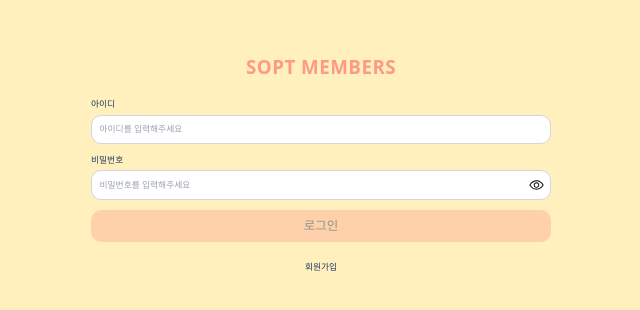
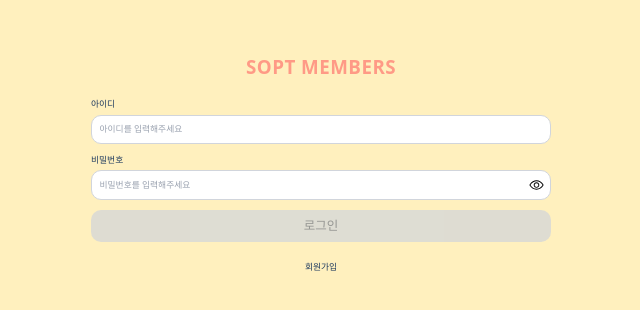
Before and after one commit to 38-lets-sopt-web/JiyeonBaek, a React (Vite) app in the folder Week4/Homework/: page /signin in a window 1280 px wide. Shown: the part 234-544 px from the top of the page, without its empty margins (319-959 px from the left). Built offline with nearby package versions, Linux system fonts and the light colour scheme.

Commit message:
fix: Button 컴포넌트 disabled 추가

```diff
--- a/Week4/Homework/src/shared/ui/Button/Button.tsx
+++ b/Week4/Homework/src/shared/ui/Button/Button.tsx
@@ -9,8 +9,8 @@ const Button = ({ children, className, type = 'button', ...props }: ButtonProps)
       type={type}
       className={cn(
         'w-full rounded-sm py-3',
-        'text-text hover:text-primary100 text-center text-xl font-medium',
-        'bg-primary200 hover:bg-primary300',
+        'text-text hover:text-primary100 text-center text-xl font-medium disabled:text-gray-500',
+        'bg-primary200 enabled:hover:bg-primary300 disabled:bg-gray-300 disabled:opacity-70',
         className,
       )}
       {...props}
```
